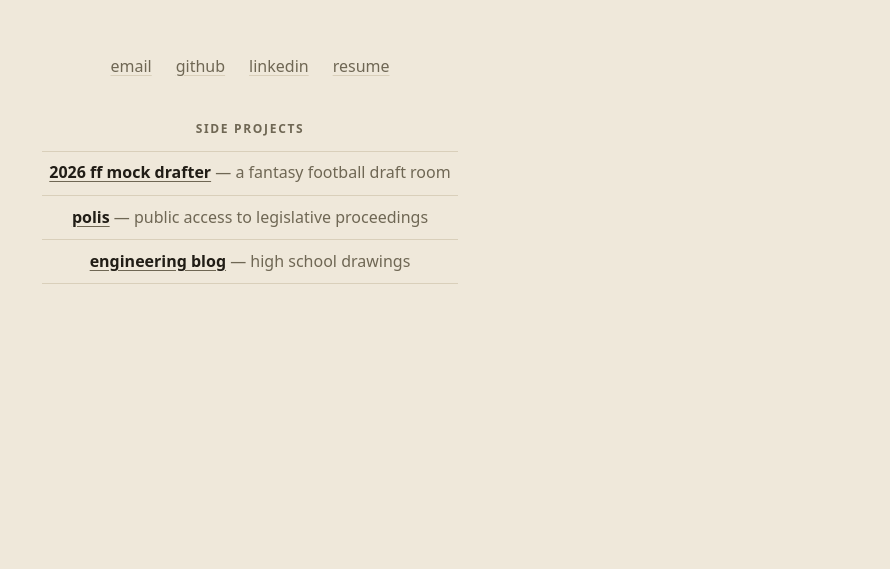
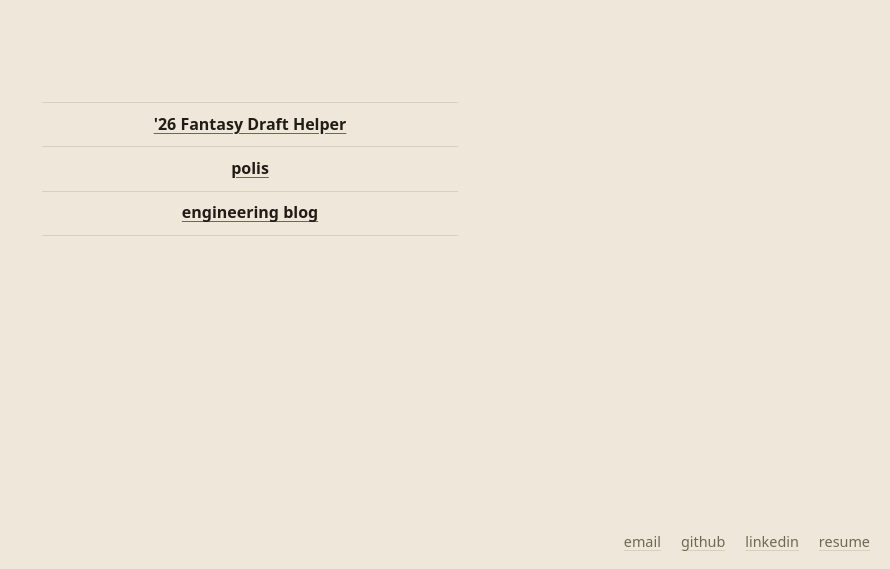
Before and after one commit to rohithm1/rohith-mandavilli-personal-website, a website built with Vite: page index.html in a window 1280 px wide. Shown: the part 231-800 px from the top of the page, without its empty margins (390-1280 px from the left). Built offline with nearby package versions, Linux system fonts and the light colour scheme.

Commit message:
Bare centered list, contacts pinned bottom-right, no captions or heading
Co-Authored-By: Claude Fable 5 <noreply@anthropic.com>
Claude-Session: https://claude.ai/code/session_01RLcgR4weEN2x9g7e3refk4

```diff
--- a/src/main.ts
+++ b/src/main.ts
@@ -3,25 +3,12 @@ import "./style.css";
 interface Project {
   name: string;
   href: string;
-  note?: string;
 }
 
 const projects: Project[] = [
-  {
-    name: "2026 ff mock drafter",
-    href: "https://ffdraft2026.vercel.app",
-    note: "a fantasy football draft room",
-  },
-  {
-    name: "polis",
-    href: "https://polisus.com/",
-    note: "public access to legislative proceedings",
-  },
-  {
-    name: "engineering blog",
-    href: "https://rmengineering.weebly.com/",
-    note: "high school drawings",
-  },
+  { name: "'26 Fantasy Draft Helper", href: "https://ffdraft2026.vercel.app" },
+  { name: "polis", href: "https://polisus.com/" },
+  { name: "engineering blog", href: "https://rmengineering.weebly.com/" },
 ];
 
 interface Contact {
@@ -59,15 +46,8 @@ const links = el(
 const list = el(
   "ul",
   {},
-  ...projects.map((p) =>
-    el(
-      "li",
-      {},
-      el("a", { href: p.href }, p.name),
-      p.note ? el("span", { class: "note" }, ` — ${p.note}`) : "",
-    ),
-  ),
+  ...projects.map((p) => el("li", {}, el("a", { href: p.href }, p.name))),
 );
-const col = el("section", { class: "col" }, el("h2", {}, "side projects"), list);
+const col = el("section", { class: "col" }, list);
 
-app.append(links, col);
+app.append(col, links);
--- a/src/style.css
+++ b/src/style.css
@@ -25,16 +25,18 @@ body {
   padding: 4rem 1.25rem;
 }
 /* one centered column: same width, and the text inside centers too */
-.links,
 .col {
   width: 100%;
   max-width: 26rem;
   text-align: center;
 }
 .links {
+  position: fixed;
+  right: 1.25rem;
+  bottom: 1rem;
   display: flex;
-  gap: 1.5rem;
-  justify-content: center;
+  gap: 1.25rem;
+  font-size: 0.9rem;
 }
 .links a {
   color: var(--ink-soft);
@@ -43,14 +45,6 @@ body {
   text-underline-offset: 3px;
 }
 .links a:hover { color: var(--ink); text-decoration-color: var(--ink); }
-.col h2 {
-  font-size: 0.75rem;
-  font-weight: 600;
-  letter-spacing: 0.14em;
-  text-transform: uppercase;
-  color: var(--ink-soft);
-  margin: 0 0 0.75rem;
-}
 .col ul { list-style: none; margin: 0; padding: 0; }
 .col li { padding: 0.55rem 0; border-top: 1px solid var(--rule); }
 .col li:last-child { border-bottom: 1px solid var(--rule); }
@@ -62,4 +56,3 @@ body {
   text-underline-offset: 3px;
 }
 .col a:hover { text-decoration-color: var(--ink); }
-.col .note { color: var(--ink-soft); }
```
